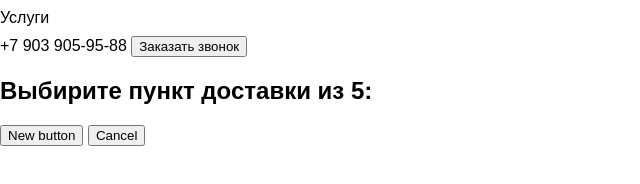
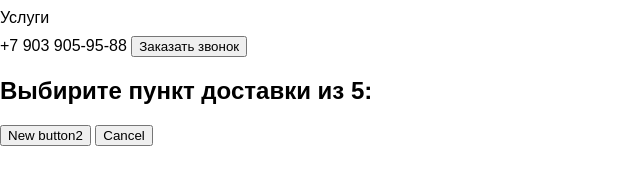
Before and after one commit to wasiliy79/special1-app, a plain HTML site: page index.html in a window 1280 px wide. Shown: the full height of the page, 0-640 px from the left. Drawn offline with Linux system fonts and the light colour scheme.

Commit message:
new button changed

```diff
--- a/index.html
+++ b/index.html
@@ -19,7 +19,7 @@
         </div>
     </header>
     <h2>Выбирите пункт доставки из 5:</h2>
-    <button>New button</button>
+    <button>New button2</button>
     <button>Cancel</button>
 </body>
 </html>
```
